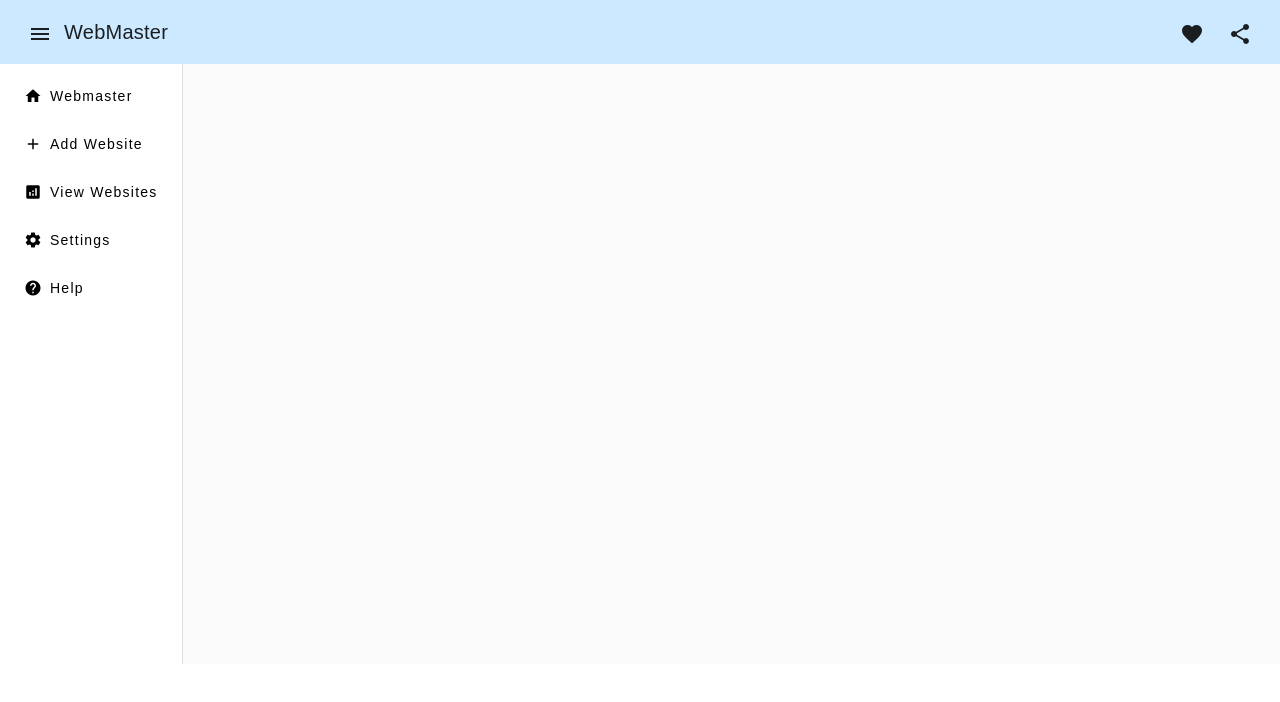
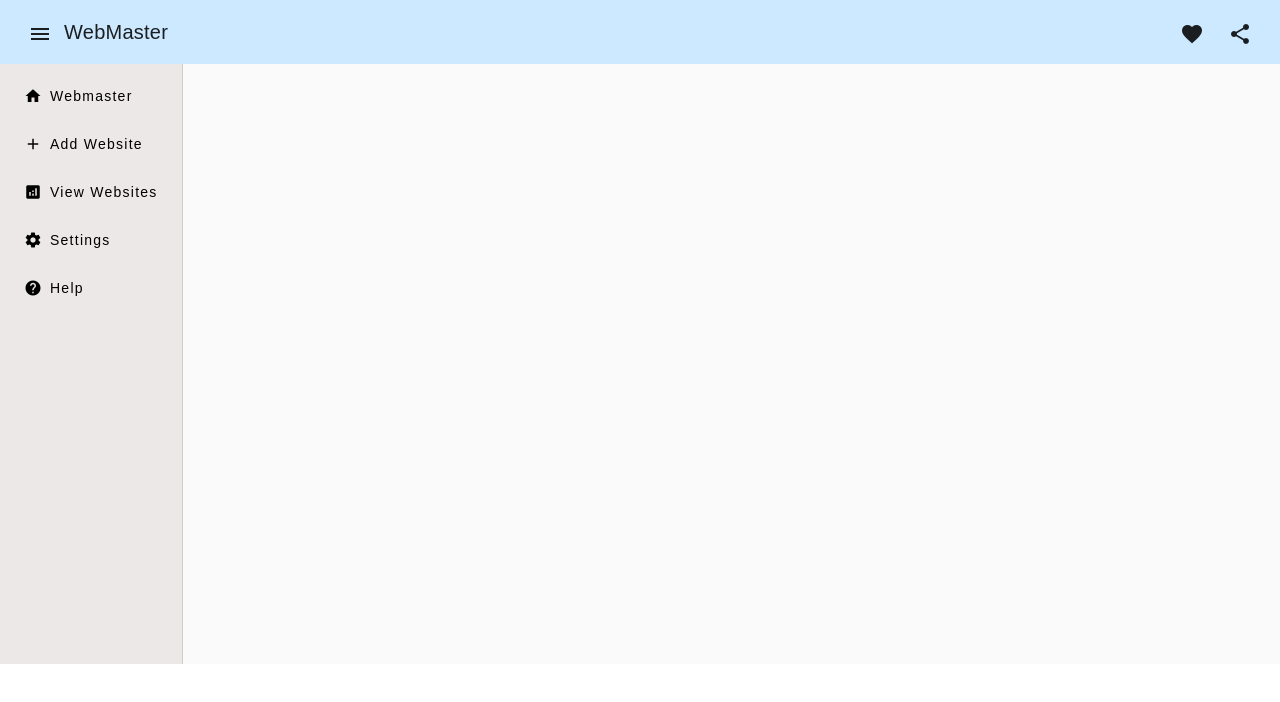
Before and after one commit to esau3/PSI_Webmaster, an Angular app in the folder webmaster/: page / in a window 1280 px wide. Shown: the top 702 px of the page. Built offline with nearby package versions, Linux system fonts and the light colour scheme.

Commit message:
drawer backround

```diff
--- a/webmaster/src/app/app.component.html
+++ b/webmaster/src/app/app.component.html
@@ -13,7 +13,7 @@
   </mat-toolbar>
 <body>
   <mat-drawer-container autosize>
-    <mat-drawer #drawer opened="true" mode="side" position="start">
+    <mat-drawer #drawer opened="true" mode="side" position="start" style="background-color: rgba(226, 219, 219, 0.556)">
     <mat-nav-list>
         <mat-list-item>
             <button routerLink="/" mat-button><mat-icon>home</mat-icon> Webmaster</button>
```
